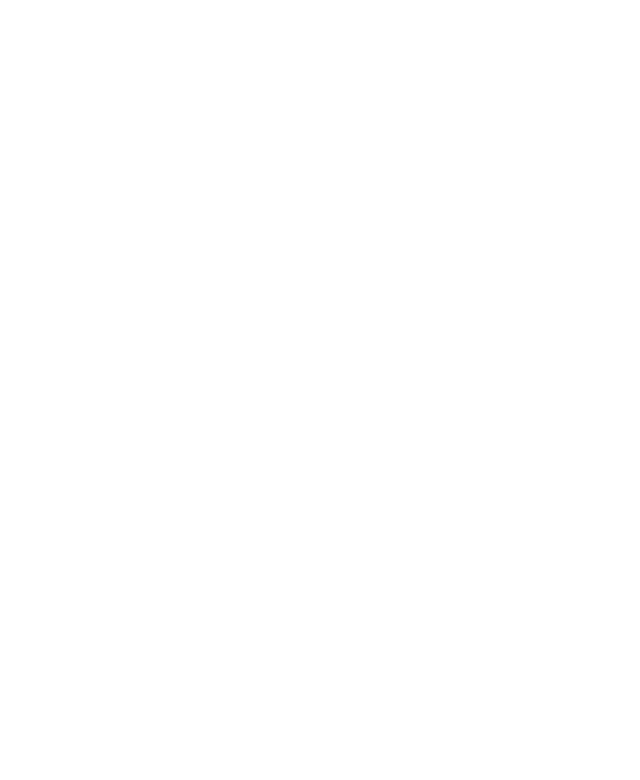
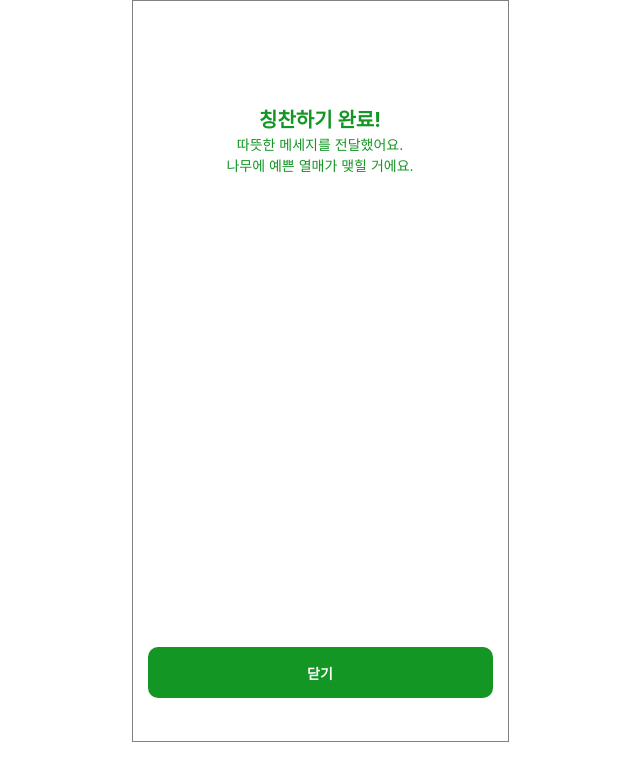
Before and after one commit to ozoqzm/sasi-compliment, a React (Create React App) app: page /Complete2 in a window 1280 px wide. Before the commit this address had no page. Shown: the top 780 px of the page, without its empty margins (320-960 px from the left). Built offline with nearby package versions, Linux system fonts and the light colour scheme.

Commit message:
App.js 루트 추가, Complete2수정

```diff
--- a/src/App.js
+++ b/src/App.js
@@ -8,6 +8,8 @@ import Write from "./pages/Write";
 import Read from "./pages/Read";
 import Complete from "./pages/Complete";
 import Start from "./pages/Start";
+//테마2 페이지들 import
+import Complete2 from "./pages/Complete2";
 
 function App() {
   return (
@@ -25,6 +27,7 @@ function App() {
           {/* /Mypage 경로에 Mypage 컴포넌트를 매핑 */}
           <Route path="/Profile" element={<Profile />} />{" "}
           {/* /Profile 경로에 Profile 컴포넌트를 매핑 */}
+          <Route path="/Complete2" element={<Complete2 />} />{" "}
         </Routes>
       </div>
     </BrowserRouter>
--- a/src/pages/Complete2.jsx
+++ b/src/pages/Complete2.jsx
@@ -55,7 +55,7 @@ const TextBox2 = styled.div`
 const CloseBtn = styled.button`
   position: rleative;
   margin: auto;
-  margin-top: 200px;
+  margin-top: 470px;
   display: flex;
   flex-direction: column;
   justify-content: center;
@@ -75,11 +75,11 @@ const CloseBtn = styled.button`
 `;
 
 //func
-const Complete = () => {
+const Complete2 = () => {
   const navigate = useNavigate();
 
   const gotoMain = () => {
-    navigate("/Main");
+    navigate("/Main2");
   };
 
   return (
@@ -96,4 +96,4 @@ const Complete = () => {
   );
 };
 
-export default Complete;
+export default Complete2;
```
